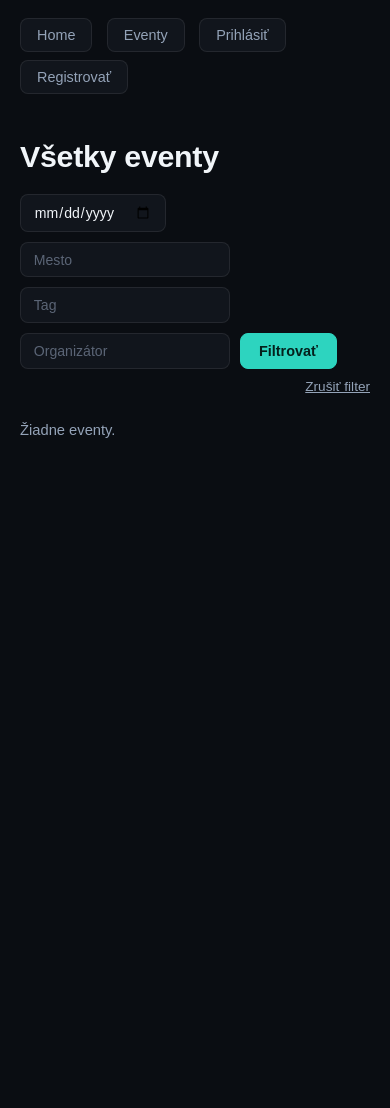
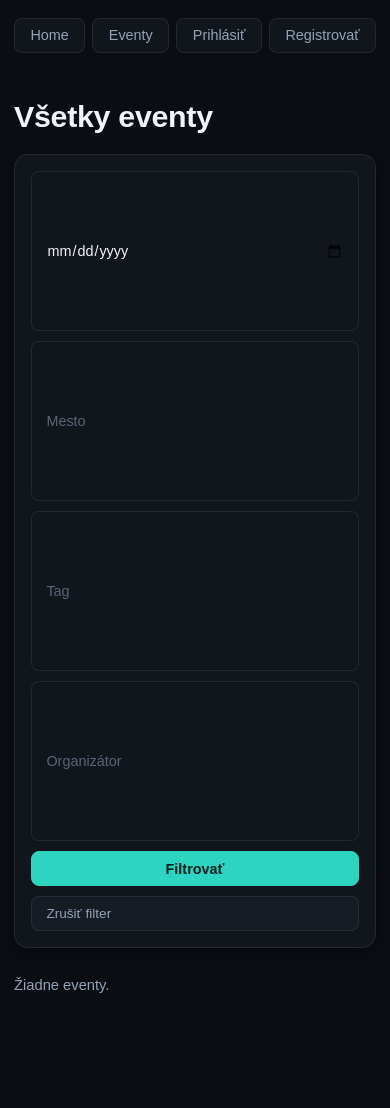
Before and after one commit to stanomraz/event-planner, a Django app: template events/templates/events/event_list.html in a window 390 px wide. Before the commit the page ends 438 px from the top, so only its background shows below. Run offline with Django 5.2, Linux system fonts and the light colour scheme; the template is opened without the code that fills it, so the values that code supplies are empty; some web fonts are replaced.

Commit message:
pokusny polish s chatom

```diff
--- a/events/static/events/css/style.css
+++ b/events/static/events/css/style.css
@@ -492,3 +492,283 @@ td{
         justify-content: flex-start;
     }
 }
+
+/* ===== FINAL POLISH PATCH ===== */
+
+body{
+    max-width: 1180px;
+    margin: 0 auto 80px;
+    padding: 0 22px;
+}
+
+nav{
+    justify-content: flex-start;
+    gap: 0.55rem;
+    margin-bottom: 0.5rem;
+}
+
+nav .nav-item{
+    margin-right: 0;
+}
+
+/* Forms: fixes tag/location/event create pages */
+.form-card,
+.login-form{
+    margin: 0 auto;
+}
+
+.form-input,
+.input,
+select,
+textarea{
+    width: 100%;
+    padding: 0.7rem 0.9rem;
+    border-radius: var(--radius-sm);
+    background-color: var(--surface);
+    border: 1px solid var(--border);
+    color: var(--text);
+    font-family: inherit;
+    font-size: 0.9rem;
+    transition: border-color var(--ease), background-color var(--ease), box-shadow var(--ease);
+}
+
+.form-input:focus,
+.input:focus,
+select:focus,
+textarea:focus{
+    outline: none;
+    border-color: var(--accent-border);
+    background-color: var(--elevated);
+    box-shadow: 0 0 0 3px var(--accent-soft);
+}
+
+textarea{
+    resize: vertical;
+    min-height: 100px;
+}
+
+/* Checkbox list for tags in event form */
+.form-group ul{
+    list-style: none;
+    padding: 0;
+    margin: 0.35rem 0 0;
+    display: flex;
+    flex-wrap: wrap;
+    gap: 0.55rem;
+}
+
+.form-group li label{
+    display: flex;
+    align-items: center;
+    gap: 0.45rem;
+    padding: 0.45rem 0.75rem;
+    border: 1px solid var(--border);
+    border-radius: 999px;
+    background-color: var(--elevated);
+    color: var(--text-muted);
+    cursor: pointer;
+}
+
+.form-group input[type="checkbox"]{
+    accent-color: var(--accent);
+}
+
+/* Error lists / warnings */
+.errorlist{
+    list-style: none;
+    padding: 0;
+    margin: 0.4rem 0 0;
+}
+
+.errorlist li{
+    padding: 0.65rem 0.8rem;
+    border-radius: var(--radius-sm);
+    background-color: #f8717114;
+    border: 1px solid #f871714d;
+    color: var(--error);
+    font-size: 0.85rem;
+}
+
+.message.error{
+    width: 100%;
+    line-height: 1.45;
+    overflow-wrap: anywhere;
+}
+
+/* Tables: fixes tags table without class="table" */
+table{
+    width: 100%;
+    border-collapse: collapse;
+    margin-top: 20px;
+    background-color: var(--surface);
+    border-radius: var(--radius);
+    overflow: hidden;
+    border: 1px solid var(--border);
+    box-shadow: var(--shadow);
+}
+
+td a,
+.actions a{
+    padding: 0.4rem 0.7rem;
+    border-radius: var(--radius-sm);
+    background-color: var(--elevated);
+    border: 1px solid var(--border);
+    color: var(--text-muted);
+    font-size: 0.84rem;
+}
+
+td a:hover,
+.actions a:hover{
+    color: var(--text);
+    border-color: var(--accent-border);
+}
+
+/* Create links like + Nový tag */
+h1 + a:not(.btn){
+    display: inline-block;
+    padding: 0.55rem 1.15rem;
+    border-radius: var(--radius-sm);
+    background-color: var(--accent);
+    border: 1px solid var(--accent);
+    color: #04201c;
+    font-weight: 700;
+    margin-bottom: 0.5rem;
+}
+
+h1 + a:not(.btn):hover{
+    background-color: var(--accent-hover);
+}
+
+/* Event list cards */
+.event-card{
+    position: relative;
+    gap: 0.45rem;
+    padding: 1.35rem 1.45rem;
+}
+
+.event-card h2,
+.event-card h3{
+    font-size: 1.18rem;
+    letter-spacing: -0.01em;
+}
+
+.event-card p{
+    display: flex;
+    align-items: center;
+    gap: 0.35rem;
+}
+
+.event-card .tags{
+    margin-top: 0.45rem;
+}
+
+.item-list{
+    gap: 16px;
+}
+
+/* Filter form */
+.filter-form{
+    background-color: var(--surface);
+    border: 1px solid var(--border);
+    box-shadow: var(--shadow);
+    border-radius: var(--radius);
+    padding: 1rem;
+    margin-bottom: 24px;
+}
+
+.filter-form .input{
+    flex: 1 1 160px;
+    min-width: 150px;
+}
+
+.filter-form input[type="date"]{
+    color-scheme: dark;
+    min-width: 165px;
+}
+
+.filter-form input[type="date"]::-webkit-calendar-picker-indicator{
+    filter: invert(1);
+    opacity: 0.85;
+    cursor: pointer;
+}
+
+.filter-form a{
+    margin-left: 0;
+    text-decoration: none;
+    padding: 0.55rem 0.9rem;
+    border-radius: var(--radius-sm);
+    background-color: var(--elevated);
+    border: 1px solid var(--border);
+}
+
+/* Homepage dashboard spacing */
+.home-columns{
+    gap: 20px;
+}
+
+.home-column{
+    background-color: #ffffff08;
+    border: 1px solid var(--border);
+    border-radius: var(--radius);
+    padding: 1rem;
+}
+
+/* Detail bottom bar */
+.botbar{
+    max-width: 1180px;
+    left: 50%;
+    transform: translateX(-50%);
+    padding: 0 22px;
+    gap: 0.7rem;
+    flex-wrap: wrap;
+}
+
+.botbar a{
+    padding: 0.55rem 1rem;
+    border-radius: var(--radius-sm);
+    background-color: var(--elevated);
+    border: 1px solid var(--border);
+}
+
+/* Mobile */
+@media (max-width: 700px){
+    body{
+        padding: 0 14px;
+    }
+
+    nav{
+        gap: 0.45rem;
+    }
+
+    nav .nav-item{
+        flex: 1 1 auto;
+        text-align: center;
+        padding: 0.55rem 0.7rem;
+    }
+
+    .filter-form{
+        flex-direction: column;
+        align-items: stretch;
+    }
+
+    .filter-form .input,
+    .filter-form .btn,
+    .filter-form a{
+        width: 100%;
+    }
+
+    table{
+        display: block;
+        overflow-x: auto;
+        white-space: nowrap;
+    }
+
+    .login-form,
+    .form-card{
+        padding: 1.5rem 1.1rem;
+    }
+
+    .home-column{
+        width: 100%;
+    }
+}
--- a/events/templates/events/signup.html
+++ b/events/templates/events/signup.html
@@ -32,7 +32,11 @@
             <input type="password" name="password2" class="input" required>
         </div>
         {% if form.errors %}
-            <div class="message error">{{ form.errors }}</div>
+            {% for field in form %}
+               {% for error in field.errors %}
+                    <div class="message error">{{ error }}</div>
+                  {% endfor %}
+{           % endfor %}
         {% endif %}
         <button type="submit" class="btn">Zaregistrovať sa</button>
     </form>
```
